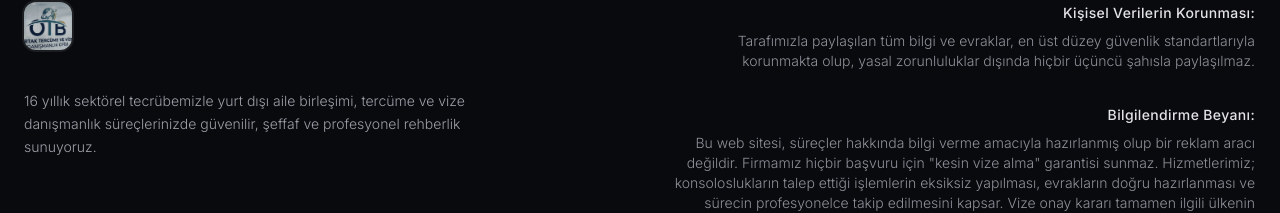
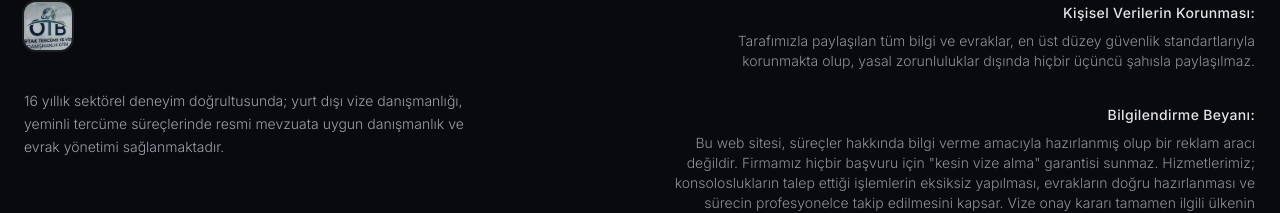
Before and after one commit to lordmarcus13/ortaktercumevize, a Next.js app: page / in a window 1280 px wide. Shown: the part 2953-3166 px from the top of the page. Built offline with nearby package versions, Linux system fonts and the light colour scheme.

Commit message:
Update footer description text

```diff
--- a/src/app/page.tsx
+++ b/src/app/page.tsx
@@ -463,7 +463,7 @@ export default function Home() {
               </div>
             </Link>
             <p className="text-[13px] sm:text-sm text-zinc-400 max-w-md mx-auto lg:mx-0 leading-relaxed font-light">
-              16 yıllık sektörel tecrübemizle yurt dışı aile birleşimi, tercüme ve vize danışmanlık süreçlerinizde güvenilir, şeffaf ve profesyonel rehberlik sunuyoruz.
+              16 yıllık sektörel deneyim doğrultusunda; yurt dışı vize danışmanlığı, yeminli tercüme süreçlerinde resmi mevzuata uygun danışmanlık ve evrak yönetimi sağlanmaktadır.
             </p>
           </div>
 
```
